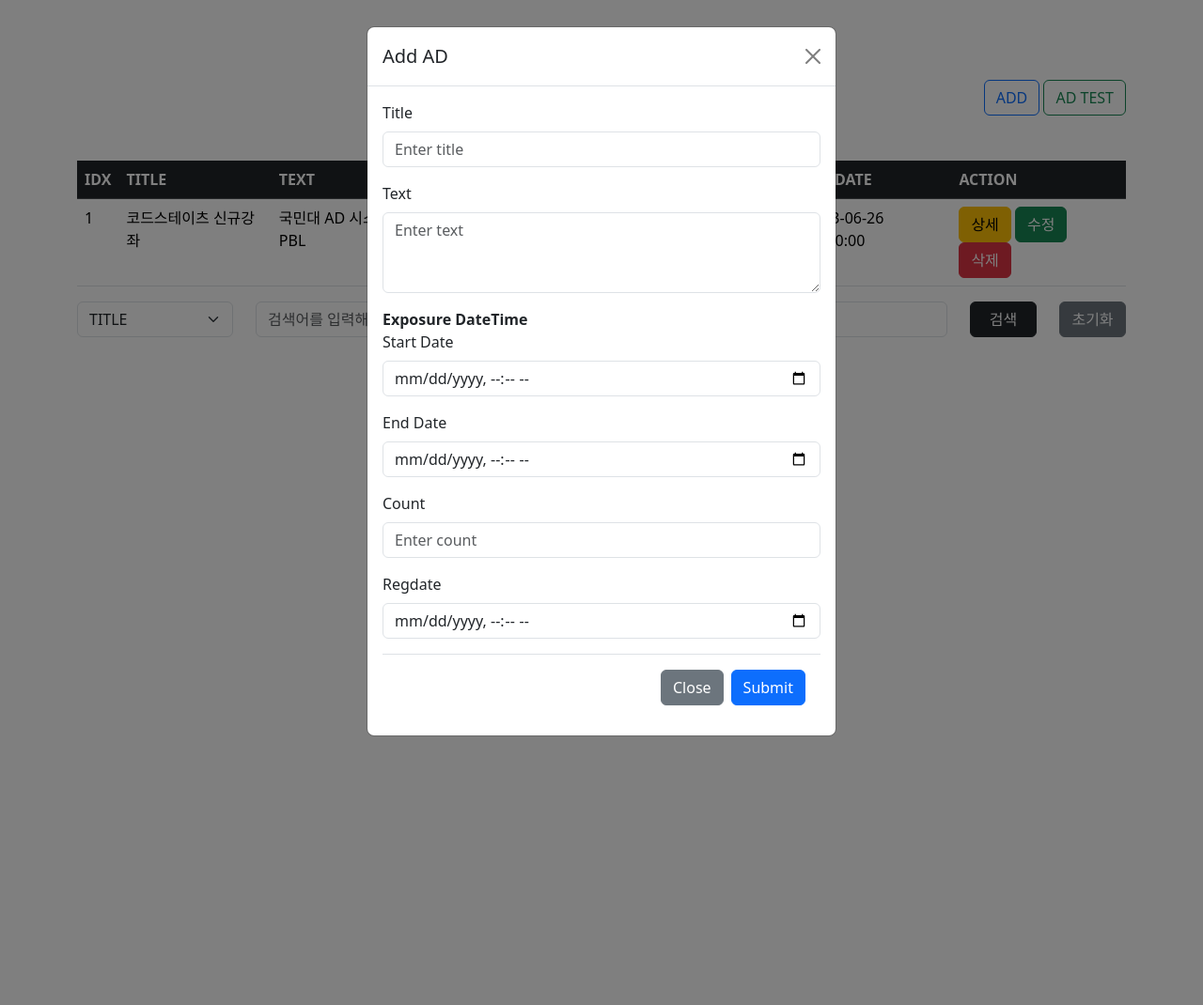
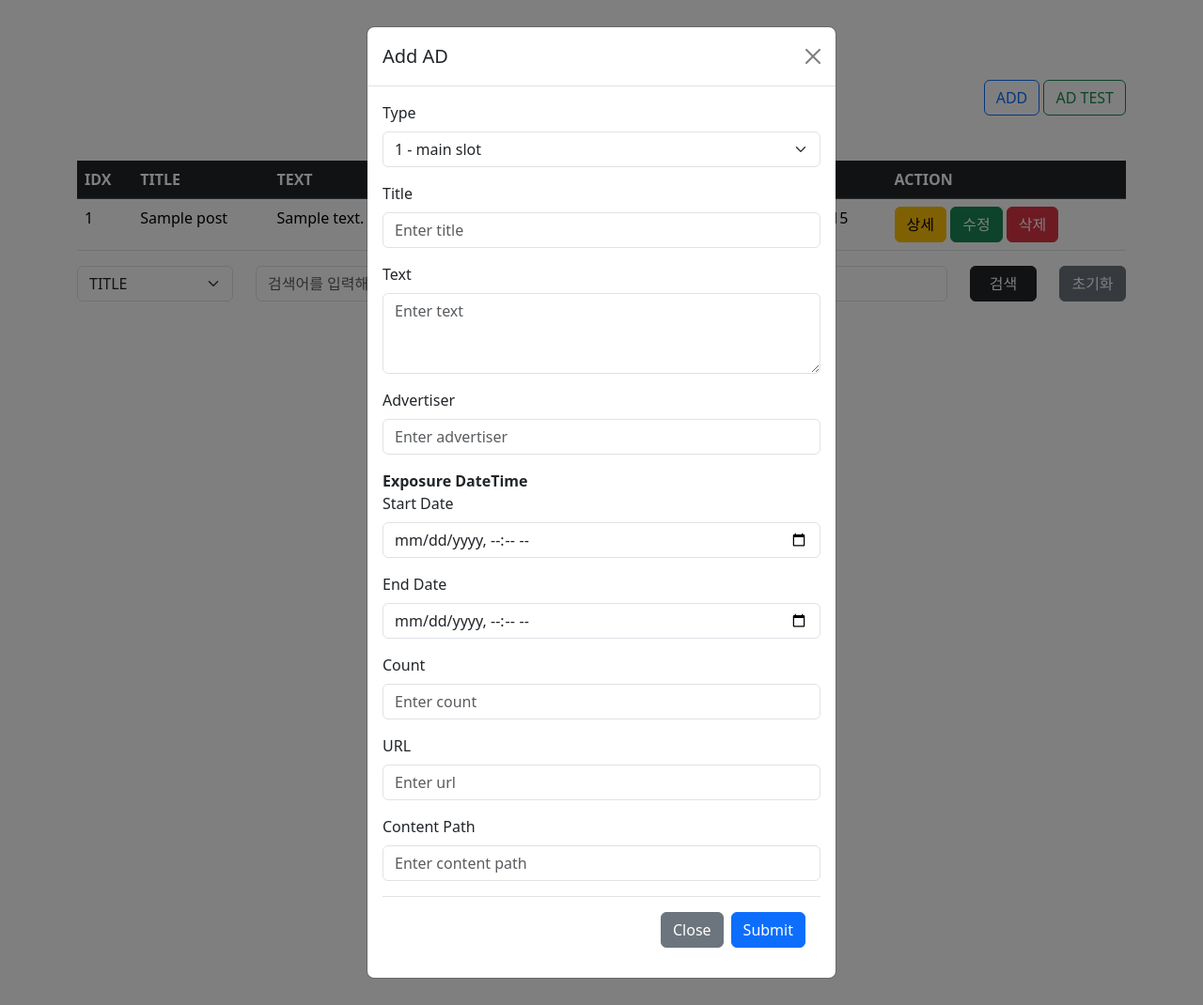
Before and after one commit to MarkSon-42/Team4_CodeStatesPBL, a Django app: template Global_AD_Server/Board/templates/Board/index.html in a window 1280 px wide, after a click on "ADD". Shown: the whole page at 94% size. Run offline with Django 4.2, Linux system fonts and the light colour scheme; the template is opened without the code that fills it: most values are stand-ins (such as "Sample title", 1, 10 or a date in 2020); parts of the project's set-up code (start-up, migrations or seed data) failed here and were passed over; some libraries are stand-ins or nearby versions.

Commit message:
Added : additional js code at index.html line 110 120

```diff
--- a/Global_AD_Server/Board/templates/Board/index.html
+++ b/Global_AD_Server/Board/templates/Board/index.html
@@ -15,6 +15,18 @@
                 height: 100%;
                 z-index: 9999;
                 background-color: rgba(0, 0, 0, 0.5);
+            }
+            .ad-image-container {
+                display: flex;
+                align-items: flex-start;
+            }
+
+            .ad-image-container .ad-image {
+                margin-right: 10px;
+            }
+
+            .ad-image-container .btn {
+                align-self: flex-end;
             }
         </style>
     </head>
@@ -41,19 +53,21 @@
                 </thead>
                 <tbody>
                     <!-- 광고 DB 받아옴 -->
+                        {% for post in posts %}
                         <tr>
-                            <td>1</td>
-                            <td>코드스테이츠 신규강좌</td>
-                            <td>국민대 AD 시스템 PBL</td>
-                            <td>2023-06-26 10:00:00 ~ 2023-07-04 18:00:00</td>
-                            <td>3000</td>
-                            <td>2023-06-26 09:30:00</td>
+                            <td>{{ post.id }}</td>
+                            <td>{{ post.title }}</td>
+                            <td>{{ post.text }}</td>
+                            <td>{{ post.exposure_datetime }}</td>
+                            <td>{{ post.count }}</td>
+                            <td>{{ post.regdate }}</td>
                             <td>
                                 <a type="button" class="btn btn-warning" data-bs-toggle="modal" data-bs-target="#detailModal">상세</a>
                                 <a type="button" class="btn btn-success" data-bs-toggle="modal" data-bs-target="#editModal">수정</a>
                                 <button type="button" class="btn btn-danger" onclick="deletePost('코드스테이츠 신규강좌')">삭제</button>
                             </td>
                         </tr>
+                        {% endfor %}
                 </tbody>
             </table>
 
@@ -117,12 +131,23 @@
                             <form>
                                 <!-- Add post form fields -->
                                 <div class="mb-3">
+                                    <label for="media_type_id" class="form-label">Type</label>
+                                    <select class="form-select" id="editType">
+                                        <option value="1">1 - main slot</option>
+                                        <option value="2">2 - side slot</option>
+                                    </select>
+                                </div>
+                                <div class="mb-3">
                                     <label for="title" class="form-label">Title</label>
                                     <input type="text" class="form-control" id="title" name="title" placeholder="Enter title">
                                 </div>
                                 <div class="mb-3">
                                     <label for="text" class="form-label">Text</label>
                                     <textarea class="form-control" id="text" name="text" rows="3" placeholder="Enter text"></textarea>
+                                </div>
+                                <div class="mb-3">
+                                    <label for="advertiser" class="form-label">Advertiser</label>
+                                    <input type="text" class="form-control" id="advertiser" name="advertiser" placeholder="Enter advertiser">
                                 </div>
                                 <div class="mb-3">
                                     <b>Exposure DateTime</b><br>
@@ -139,9 +164,14 @@
                                     <input type="number" class="form-control" id="count" name="count" placeholder="Enter count">
                                 </div>
                                 <div class="mb-3">
-                                    <label for="exposure" class="form-label">Regdate</label>
-                                    <input type="datetime-local" class="form-control" id="exposure" name="exposure">
+                                    <label for="url" class="form-label">URL</label>
+                                    <input type="text" class="form-control" id="url" name="url" placeholder="Enter url">
                                 </div>
+                                <div class="mb-3">
+                                    <label for="content_path" class="form-label">Content Path</label>
+                                    <input type="text" class="form-control" id="content_path" name="content_path" placeholder="Enter content path">
+                                </div>
+
                                 <div class="modal-footer">
                                     <button type="button" class="btn btn-secondary" data-bs-dismiss="modal">Close</button>
                                     <button type="submit" class="btn btn-primary">Submit</button>
@@ -179,7 +209,7 @@
                             </div>
 
                             <div class="modal-footer">
-                                <a type="button" class="btn btn-success" data-bs-toggle="modal" data-bs-target="#webViewModal">Web View</a>
+                                <a type="button" class="btn btn-success" data-bs-toggle="modal" data-bs-target="#webViewModal" id="webViewOpenBtn" onclick="clickWebView()">Web View</a>
                                 <button type="button" class="btn btn-primary" data-bs-dismiss="modal">확인</button>
                             </div>
                         </div>
@@ -196,30 +226,32 @@
                             <button type="button" class="btn-close" data-bs-dismiss="modal" aria-label="Close"></button>
                         </div>
                         <div class="modal-body">
-
                             <div id="webContent">
                                 <div class="ad-image-container">
-                                    <h3>Main AD</h3>
-                                    <img src="a" alt="Main AD" id="mainAdImage" class="ad-image">
+                                    <h5>Main AD</h5>
+                                    <img src="#" alt="Main AD" id="mainAdImage" class="ad-image">
                                     <button class="btn btn-danger" onclick="hitAd(1)">Hit</button>
                                 </div>
+                                <hr>
                                 <div class="ad-image-container">
-                                    <h3>Main AD</h3>
-                                    <img src="a" alt="Main AD" id="sideAdImage1" class="ad-image">
+                                    <h5>sub AD1</h5>
+                                    <img src="#" alt="sub AD1" id="1" class="ad-image">
                                     <button class="btn btn-danger" onclick="hitAd(1)">Hit</button>
                                 </div>
+                                <hr>
                                 <div class="ad-image-container">
-                                    <h3>Main AD</h3>
-                                    <img src="a" alt="Main AD" id="sideAdImage2" class="ad-image">
+                                    <h5>sub AD2</h5>
+                                    <img src="#" alt="sub AD2" id="2" class="ad-image">
                                     <button class="btn btn-danger" onclick="hitAd(1)">Hit</button>
                                 </div>
+                                <hr>
                                 <div class="ad-image-container">
-                                    <h3>Main AD</h3>
-                                    <img src="a" alt="Main AD" id="sideAdImage3" class="ad-image">
+                                    <h5>sub AD3</h5>
+                                    <img src="#" alt="sub AD3" id="3" class="ad-image">
                                     <button class="btn btn-danger" onclick="hitAd(1)">Hit</button>
                                 </div>
                             </div>
-
+                        </div>
                         <div class="modal-footer">
                             <button type="button" class="btn btn-primary" data-bs-dismiss="modal">확인</button>
                         </div>
@@ -258,10 +290,8 @@
                                 <div class="mb-3">
                                     <label for="editType" class="form-label">Type</label>
                                     <select class="form-select" id="editType">
-                                        <option value="type1">main slot</option>
-                                        <option value="type2">side slot1</option>
-                                        <option value="type3">side slot2</option>
-                                        <option value="type4">side slot3</option>
+                                        <option value="1">1 - main slot</option>
+                                        <option value="2">2 - side slot</option>
                                     </select>
                                 </div>
                                 <div class="mb-3">
@@ -271,6 +301,10 @@
                                 <div class="mb-3">
                                     <label for="editText" class="form-label">Text</label>
                                     <textarea class="form-control" id="editText" rows="3"></textarea>
+                                </div>
+                                <div class="mb-3">
+                                    <label for="advertiser" class="form-label">Advertiser</label>
+                                    <input type="text" class="form-control" id="advertiser" name="advertiser" placeholder="Enter advertiser">
                                 </div>
                                 <div class="mb-3">
                                     <label for="editStartDate" class="form-label">Start Date</label>
@@ -372,43 +406,90 @@
 
         <!-- Web View -->
         <script>
-
+            //............
+            const btn = document.getElementById("webViewOpenBtn");
+            btn.addEventListener('click',clickWebView);
+            function clickWebView() {
+                console.log("click");
                 const adList = [
                     {
-                    adId: 1,
-                    src: "https://www.treehugger.com/thmb/vtHRAohwtwiPKA_5weRwLoGy95E=/750x0/filters:no_upscale():max_bytes(150000):strip_icc():format(webp)/portrait-of-male-lion-135787269-85149ca53052474bb429fa73fdc381dc.jpg",
-                    type: 'main'
+                        "id": 11,
+                        "media_type_id": 'main',
+                        "name": "a123456789",
+                        "startDate": null,
+                        "endDate": null,
+                        "modDate": null,
+                        "definition": "aaaa",
+                        "cost": 200,
+                        "advertiser": "olivyoung",
+                        "click_count": null,
+                        "url": "http:...",
+                        "content_path": "https://img.freepik.com/free-vector/cute-dinosaurs-cartoon-character-with-wild-dinos-font-banner_1308-58100.jpg?w=1800&t=st=1688625584~exp=1688626184~hmac=fa2bbbd07386614fc9fcae5979852c4033701eb6e088130fdead22052e9e32fd"
                     },
                     {
-                    adId: 2,
-                    src: "a",
-                    type: 'sub'
+                        "id": 6,
+                        "media_type_id": 'sub',
+                        "name": "a1234",
+                        "startDate": null,
+                        "endDate": null,
+                        "modDate": null,
+                        "definition": "aaaa",
+                        "cost": 200,
+                        "advertiser": "olivyoung",
+                        "click_count": null,
+                        "url": "http:...",
+                        "content_path": "https://encrypted-tbn0.gstatic.com/images?q=tbn:ANd9GcQNSu1rysnBArHe_sqzFHQphxgT2Kf2Tg-NFw&usqp=CAU"
                     },
                     {
-                    adId: 3,
-                    src: "a",
-                    type: 'sub'
+                        "id": 5,
+                        "media_type_id": 'sub',
+                        "name": "a123",
+                        "startDate": null,
+                        "endDate": null,
+                        "modDate": null,
+                        "definition": "aaaa",
+                        "cost": 200,
+                        "advertiser": "olivyoung",
+                        "click_count": null,
+                        "url": "http:...",
+                        "content_path": "https://img.freepik.com/free-vector/coloured-turtles-collection_1308-902.jpg?w=1060&t=st=1688625674~exp=1688626274~hmac=d7b186be599d07d9bb42f9ff0f44a23f30a663cfa1ed601b516636e4d2c3b685"
                     },
                     {
-                    adId: 4,
-                    src: "a",
-                    type: 'sub'
+                        "id": 12,
+                        "media_type_id": 'sub',
+                        "name": "a1234567890",
+                        "startDate": null,
+                        "endDate": null,
+                        "modDate": null,
+                        "definition": "aaaa",
+                        "cost": 200,
+                        "advertiser": "olivyoung",
+                        "click_count": null,
+                        "url": "http:...",
+                        "content_path": "https://img.freepik.com/free-vector/coloured-turtles-collection_1308-902.jpg?w=1060&t=st=1688625674~exp=1688626274~hmac=d7b186be599d07d9bb42f9ff0f44a23f30a663cfa1ed601b516636e4d2c3b685"
                     }
-            ];
+                ]
 
+                console.log(adList);
                 const json_data = JSON.stringify(adList);
                 console.log(json_data);
                 var idx = 1
-
+                console.log("외않되")
                 for (var i=0; i<4; i++){
-                if(adList[i].type == "main"){
-                    document.getElementById("mainAdImage").src = adList[i].src;
+                    if(adList[i].media_type_id == "main"){
+                        console.log("main")
+                        console.log(adList[i].content_path);
+                        document.getElementById("mainAdImage").src = adList[i].content_path;
                     }
-                if(adList[i].type == "sub"){
-                    document.getElementById("sideAdImage"+idx.toString()).src = adList[i].src;
+                    if(adList[i].media_type_id == "sub"){
+                        console.log("sub")
+                        document.getElementById(idx.toString()).src = adList[i].content_path;
                         idx++
                     }
                 }
+            }
+
+            //..................
             function openWebViewModal() {
                 // 웹 뷰 모달 창 열기
                 $('#webViewModal').modal('show');
@@ -419,7 +500,6 @@
                 //localhost:8080/Hit?adid={}
 
                 console.log("Hit Ad: ", ad_id);
-                fetch(     localhost:8080/Hit?adid={32}.then(response~~~~))
 
             }
         </script>
--- a/Global_AD_Server/management/views.py
+++ b/Global_AD_Server/management/views.py
@@ -19,7 +19,7 @@ class MediaTypeManageView(View):
                 type = form.cleaned_data['type']
             )
             if created:
-                mediatype.save()
+                obj.save()
                 response_data['code'] = "0"
                 response_data['msg'] = "OK"
                 return JsonResponse(response_data)
@@ -47,7 +47,7 @@ class AdManageView(View):
                 definition = form.cleaned_data['definition'],
                 cost = form.cleaned_data['cost'],
                 advertiser = form.cleaned_data['advertiser'],
-                mod_date = form.cleaned_data['mod_date'],
+                #mod_date = form.cleaned_data['mod_date'],
                 click_cnt = form.cleaned_data['click_cnt'],
                 url = form.cleaned_data['url'],
                 content_path = form.cleaned_data['content_path']
```
Lines whose indentation alone changed are shown as unchanged.
